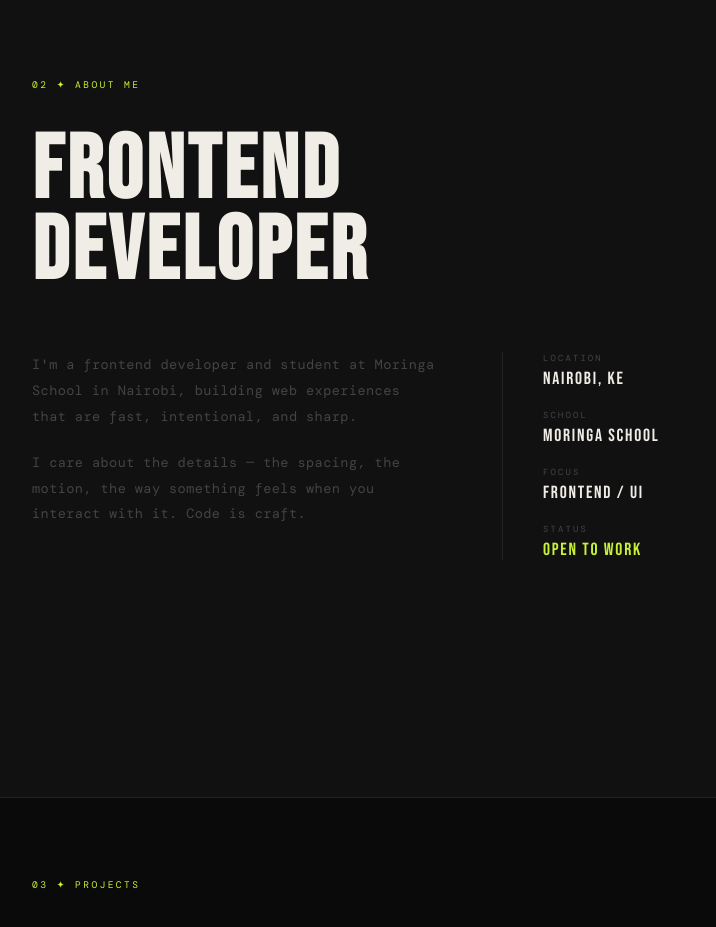
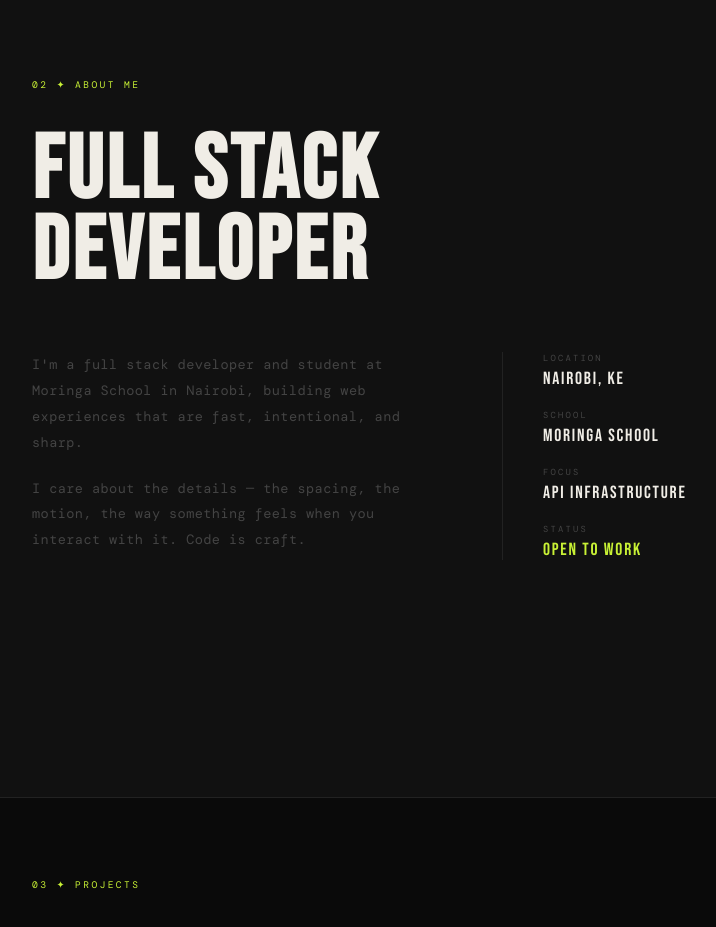
Before and after one commit to mwrnca/personalwebsite, a React (Vite) app: page / in a window 1280 px wide. Shown: the part 802-1729 px from the top of the page, without its empty margins (308-1024 px from the left). Built offline with nearby package versions, Linux system fonts and the light colour scheme; a web font is replaced by a local one.

Commit message:
Update About.jsx

```diff
--- a/src/components/About.jsx
+++ b/src/components/About.jsx
@@ -4,12 +4,12 @@ export default function About() {
   return (
     <section className="about-section" id="about-me">
       <p className="section-eyebrow">02 ✦ ABOUT ME</p>
-      <h2 className="about-heading">FRONTEND<br />DEVELOPER</h2>
+      <h2 className="about-heading">FULL STACK<br />DEVELOPER</h2>
 
       <div className="about-body">
         <div className="about-bio">
           <p>
-            I'm a frontend developer and student at Moringa School in Nairobi,
+            I'm a full stack developer and student at Moringa School in Nairobi,
             building web experiences that are fast, intentional, and sharp.
           </p>
           <p>
@@ -29,7 +29,7 @@ export default function About() {
           </div>
           <div className="fact">
             <span className="fact-label">FOCUS</span>
-            <span className="fact-value">FRONTEND / UI</span>
+            <span className="fact-value">API  Infrastructure</span>
           </div>
           <div className="fact">
             <span className="fact-label">STATUS</span>
```
